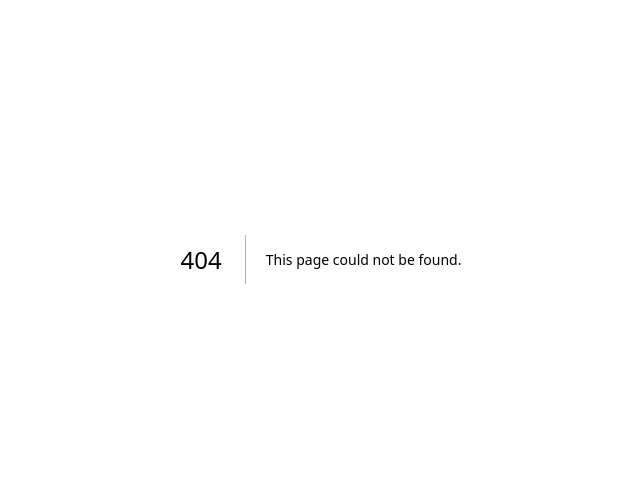
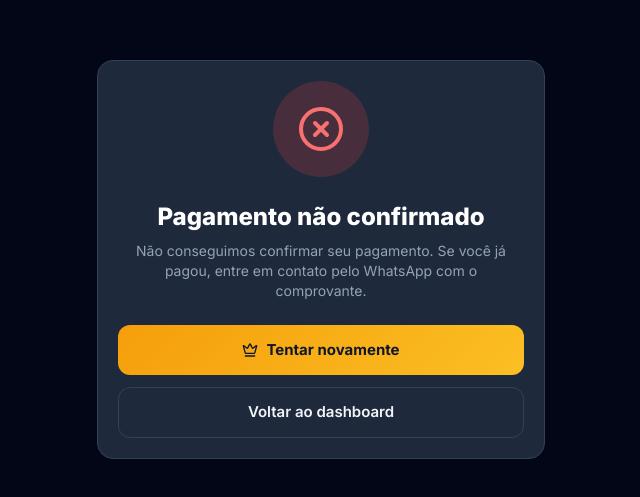
Before and after one commit to luzwendesign/luz-smart-site, a Next.js app: page /ativacao in a window 1280 px wide. Before the commit this address had no page. Shown: the part 141-638 px from the top of the page, without its empty margins (319-959 px from the left). Built offline with nearby package versions, Linux system fonts and the light colour scheme.

Commit message:
feat: página /ativacao ativa Premium automaticamente via redirect do Mercado Pago

```diff
--- /dev/null
+++ b/src/app/ativacao/page.tsx
@@ -0,0 +1,180 @@
+'use client'
+import { useEffect, useState } from 'react'
+import { useSearchParams, useRouter } from 'next/navigation'
+import { useAppStore } from '@/lib/store'
+import { CheckCircle, XCircle, Loader2, Crown, ArrowRight, Sparkles } from 'lucide-react'
+
+type Status = 'loading' | 'success' | 'pending' | 'error'
+
+export default function AtivacaoPage() {
+  const searchParams = useSearchParams()
+  const router = useRouter()
+  const { user, setUser } = useAppStore()
+  const [status, setStatus] = useState<Status>('loading')
+  const [paymentId, setPaymentId] = useState<string>('')
+
+  useEffect(() => {
+    // Parâmetros que o Mercado Pago envia na URL de retorno
+    const collectionStatus = searchParams.get('collection_status')
+    const mpStatus         = searchParams.get('status')
+    const pmtId            = searchParams.get('payment_id') || searchParams.get('collection_id') || ''
+
+    setPaymentId(pmtId)
+
+    const approved =
+      collectionStatus === 'approved' ||
+      mpStatus === 'approved'
+
+    const pending =
+      collectionStatus === 'in_process' ||
+      collectionStatus === 'pending' ||
+      mpStatus === 'in_process' ||
+      mpStatus === 'pending'
+
+    if (approved) {
+      // Ativa Premium no store — persiste no localStorage
+      const premiumUser = {
+        ...(user || { id: `user_${Date.now()}`, name: 'Corretor', email: '' }),
+        plan: 'premium' as const,
+        trialEndsAt: new Date(Date.now() + 365 * 24 * 60 * 60 * 1000).toISOString(), // 1 ano
+        upgradedAt: new Date().toISOString(),
+        paymentId: pmtId,
+      }
+      setUser(premiumUser)
+      setStatus('success')
+    } else if (pending) {
+      setStatus('pending')
+    } else {
+      setStatus('error')
+    }
+  }, [])
+
+  return (
+    <div className="min-h-screen bg-dark-950 flex items-center justify-center p-4">
+      <div className="w-full max-w-md">
+
+        {status === 'loading' && (
+          <div className="text-center">
+            <Loader2 className="w-12 h-12 text-brand-400 animate-spin mx-auto mb-4" />
+            <p className="text-dark-400">Verificando pagamento...</p>
+          </div>
+        )}
+
+        {status === 'success' && (
+          <div className="card-dark p-8 text-center space-y-6">
+            {/* Ícone animado */}
+            <div className="relative mx-auto w-24 h-24">
+              <div className="absolute inset-0 rounded-full bg-brand-400/20 animate-ping" />
+              <div className="relative w-24 h-24 rounded-full bg-gradient-to-br from-brand-400 to-brand-600 flex items-center justify-center shadow-xl">
+                <Crown className="w-12 h-12 text-dark-950" />
+              </div>
+            </div>
+
+            <div>
+              <h1 className="text-2xl font-black text-white mb-2">
+                Bem-vindo ao Premium! 🎉
+              </h1>
+              <p className="text-dark-400 text-sm">
+                Seu pagamento foi confirmado. O plano Premium já está ativo na sua conta.
+              </p>
+            </div>
+
+            {paymentId && (
+              <div className="bg-dark-800 rounded-xl px-4 py-3 text-left">
+                <p className="text-xs text-dark-500 mb-1">ID do pagamento</p>
+                <p className="text-xs text-dark-300 font-mono">{paymentId}</p>
+              </div>
+            )}
+
+            <div className="grid grid-cols-2 gap-3 text-left">
+              {[
+                { icon: '∞', label: 'Sites ilimitados' },
+                { icon: '🌐', label: 'Domínio personalizado' },
+                { icon: '🎨', label: 'Todos os designs' },
+                { icon: '📊', label: 'Estatísticas completas' },
+                { icon: '📤', label: 'Exportar leads CSV' },
+                { icon: '⚡', label: 'Suporte prioritário' },
+              ].map((f) => (
+                <div key={f.label} className="flex items-center gap-2 text-sm text-dark-300">
+                  <span className="text-brand-400 font-bold">{f.icon}</span>
+                  {f.label}
+                </div>
+              ))}
+            </div>
+
+            <button
+              onClick={() => router.push('/dashboard')}
+              className="btn-primary w-full justify-center py-3 text-base"
+            >
+              <Sparkles className="w-5 h-5" />
+              Acessar meu dashboard
+              <ArrowRight className="w-5 h-5" />
+            </button>
+          </div>
+        )}
+
+        {status === 'pending' && (
+          <div className="card-dark p-8 text-center space-y-6">
+            <div className="w-24 h-24 rounded-full bg-yellow-500/20 flex items-center justify-center mx-auto">
+              <Loader2 className="w-12 h-12 text-yellow-400 animate-spin" />
+            </div>
+            <div>
+              <h1 className="text-2xl font-black text-white mb-2">Pagamento em análise</h1>
+              <p className="text-dark-400 text-sm">
+                Seu pagamento está sendo processado. Isso pode levar alguns minutos.
+                Assim que aprovado, seu acesso Premium será liberado automaticamente.
+              </p>
+            </div>
+            {paymentId && (
+              <div className="bg-dark-800 rounded-xl px-4 py-3 text-left">
+                <p className="text-xs text-dark-500 mb-1">ID do pagamento</p>
+                <p className="text-xs text-dark-300 font-mono">{paymentId}</p>
+              </div>
+            )}
+            <p className="text-dark-600 text-xs">
+              Guarde seu ID de pagamento. Se o problema persistir, entre em contato pelo WhatsApp.
+            </p>
+            <button
+              onClick={() => router.push('/dashboard')}
+              className="btn-secondary w-full justify-center py-3"
+            >
+              Voltar ao dashboard
+            </button>
+          </div>
+        )}
+
+        {status === 'error' && (
+          <div className="card-dark p-8 text-center space-y-6">
+            <div className="w-24 h-24 rounded-full bg-red-500/20 flex items-center justify-center mx-auto">
+              <XCircle className="w-12 h-12 text-red-400" />
+            </div>
+            <div>
+              <h1 className="text-2xl font-black text-white mb-2">Pagamento não confirmado</h1>
+              <p className="text-dark-400 text-sm">
+                Não conseguimos confirmar seu pagamento. Se você já pagou, entre em contato
+                pelo WhatsApp com o comprovante.
+              </p>
+            </div>
+            <div className="flex flex-col gap-3">
+              <a
+                href="https://mpago.la/2jcbcsh"
+                target="_blank"
+                rel="noopener noreferrer"
+                className="btn-primary w-full justify-center py-3"
+              >
+                <Crown className="w-4 h-4" /> Tentar novamente
+              </a>
+              <button
+                onClick={() => router.push('/dashboard')}
+                className="btn-secondary w-full justify-center py-3"
+              >
+                Voltar ao dashboard
+              </button>
+            </div>
+          </div>
+        )}
+
+      </div>
+    </div>
+  )
+}
```
